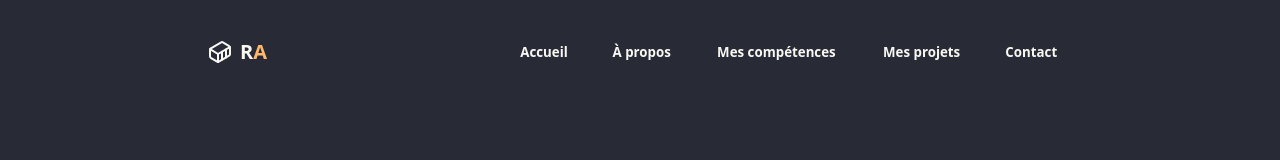
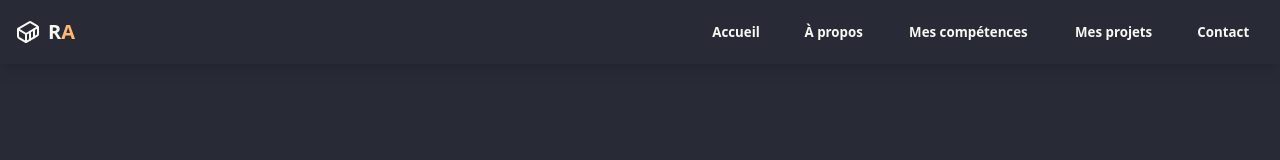
Before and after one commit to 8idwan/Portfolio, a React (Vite) app: page / in a window 1280 px wide. Shown: the top 160 px of the page. Built offline with nearby package versions, Linux system fonts and the light colour scheme.

Commit message:
Nav Bar fixed

```diff
--- a/src/App.tsx
+++ b/src/App.tsx
@@ -9,7 +9,7 @@ export default function App() {
   return (
     <div>
 
-      <div className="p-5 md:px-[15%]">
+      <div className="p-5 md:px-[15%] pt-16">
         <Navbar />
         <Home />
       </div>
--- a/src/components/Navbar.tsx
+++ b/src/components/Navbar.tsx
@@ -2,7 +2,7 @@ import { Container } from "lucide-react"
 
 const Navbar = () => {
     return (
-        <div className="flex justify-center md:justify-between items-center p-4 ">
+        <div className="fixed top-0 left-0 right-0 z-50 bg-base-100 shadow-lg flex justify-center md:justify-between items-center p-4 ">
             <a href="#"
                 className="flex items-center  font-bold  text-3xl md:text-xl"
             >
```
